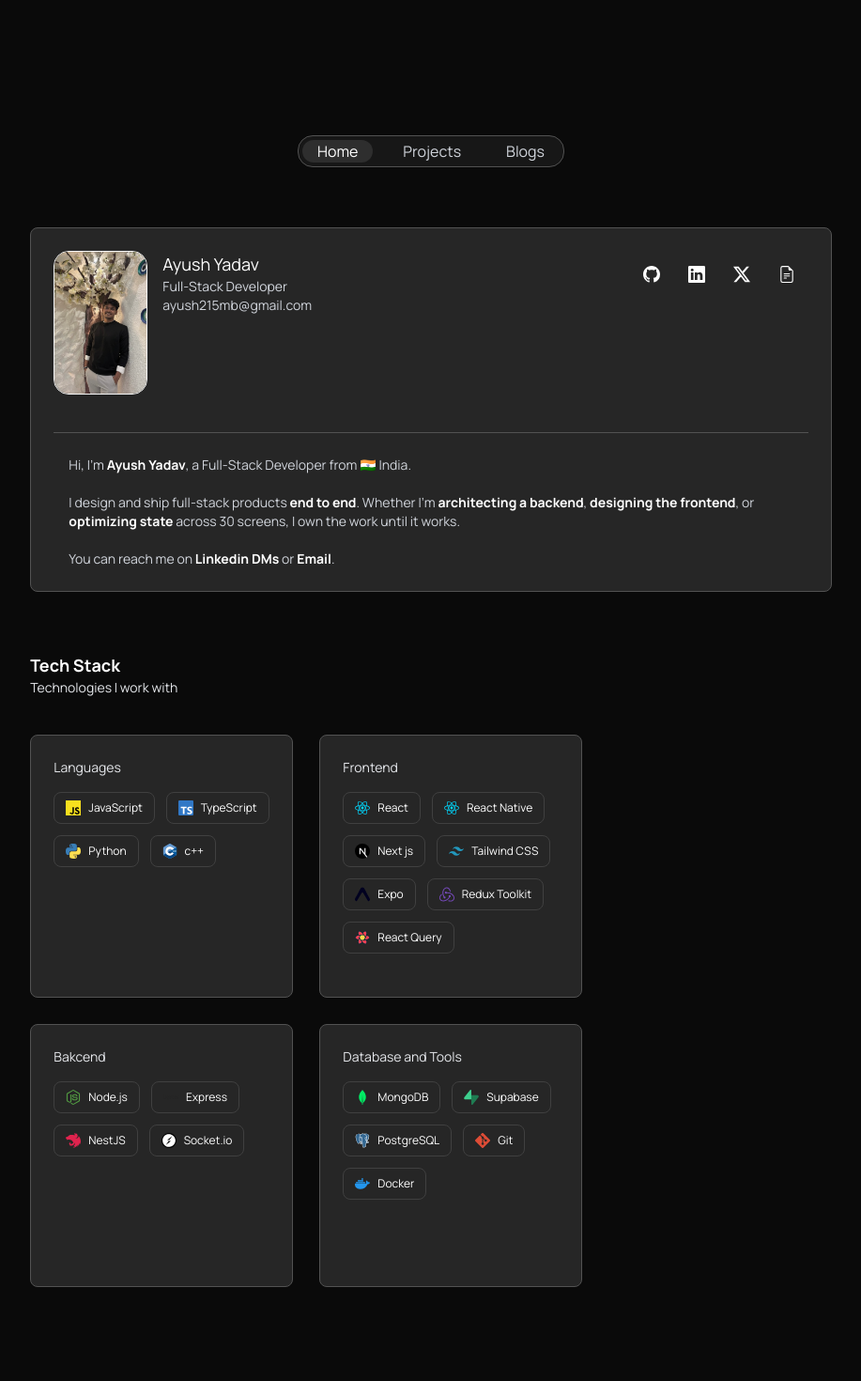
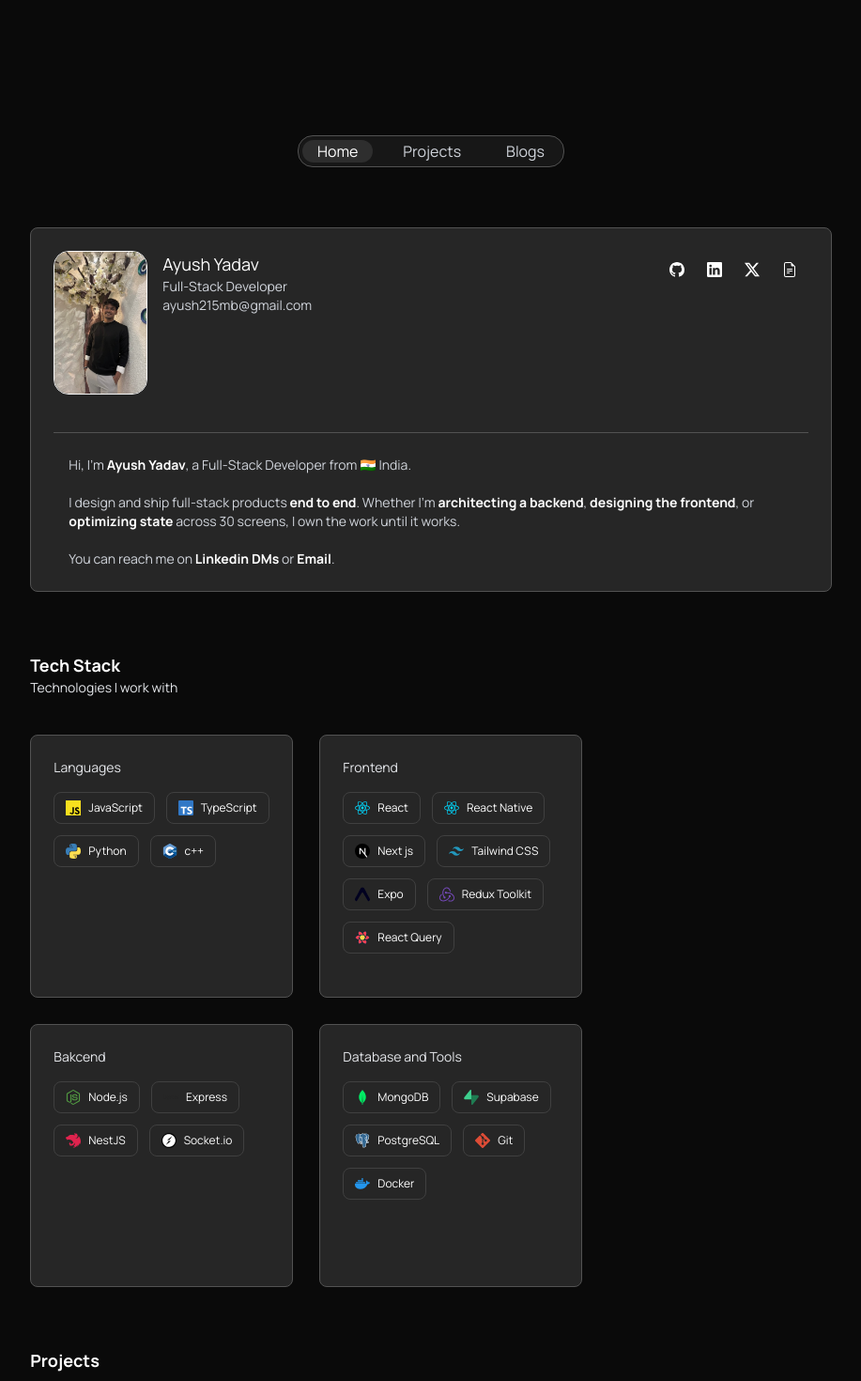
Before and after one commit to Ayush215mb/Ayush215mb-Portfolio, a Next.js app: page / in a window 1280 px wide. Shown: the top 1470 px of the page at 94% size, without its empty margins (181-1098 px from the left). Built offline with nearby package versions, Linux system fonts and the light colour scheme.

Commit message:
made it responsive

```diff
--- a/components/sections/TechStack.tsx
+++ b/components/sections/TechStack.tsx
@@ -6,7 +6,7 @@ import { DatabaseAndTools } from "../ui/dbandtools";
 
 const TechStack = () => {
   return (
-    <div className="w-2/3">
+    <section className="w-2/3">
       <p className="text-lg font-bold text-white">Tech Stack</p>
       <p className="text-sm text-gray-200">Technologies I work with</p>
 
@@ -16,7 +16,7 @@ const TechStack = () => {
         <TechBox heading="Bakcend" Techs={Backend} />
         <TechBox heading="Database and Tools" Techs={DatabaseAndTools} />
       </div>
-    </div>
+    </section>
   );
 };
 
--- a/components/sections/hero.tsx
+++ b/components/sections/hero.tsx
@@ -3,16 +3,17 @@ import Image from "next/image";
 import { socials } from "@/components/ui/socials";
 export default function Hero() {
   return (
-    <BgCard className="w-2/3 ">
-      <div className="flex justify-between mb-10 ">
-        <div className="flex gap-4 items-start">
+    <section className="w-2/3">
+      <BgCard className=" ">
+        <div className="flex md:justify-between mb-10  flex-col md:flex-row">
+          <div className="flex gap-4 md:items-start flex-col md:flex-row items-center">
             <Image
               width={100}
               height={100}
               loading="eager"
               src="/AyushYadav.jpeg"
               alt="User_image"
-            className="border border-neutral-100 rounded-2xl"
+              className="border border-neutral-100 rounded-2xl lg:max-w-md sm:max-w-sm max-w-xs  "
             />
             <div className="text-white">
               <p className="text-lg text-bold">Ayush Yadav</p>
@@ -20,11 +21,11 @@ export default function Hero() {
               <p className="text-sm text-gray-300 "> ayush215mb@gmail.com </p>
             </div>
           </div>
-        <div className="flex ">
+          <div className="flex justify-center m ">
             {socials.map((social) => {
               return (
                 <a key={social.link} href={social.link} target="_blank">
-                <span className="hover:bg-neutral-800 flex p-4 max-h-12 cursor-pointer justify-center items-center ">
+                  <span className="hover:bg-neutral-700 flex p-3 rounded-lg max-h-12 cursor-pointer justify-center items-center ">
                     <p className="text-white size-4 "> {social.icon()}</p>
                   </span>
                 </a>
@@ -44,9 +45,10 @@ export default function Hero() {
             I design and ship full-stack products{" "}
             <span className="text-white font-bold">end to end</span>. Whether
             I&apos;m{" "}
-          <span className="text-white font-bold">architecting a backend</span>,{" "}
-          <span className="text-white font-bold">designing the frontend</span>,
-          or <span className="text-white font-bold">optimizing state</span>{" "}
+            <span className="text-white font-bold">architecting a backend</span>
+            ,{" "}
+            <span className="text-white font-bold">designing the frontend</span>
+            , or <span className="text-white font-bold">optimizing state</span>{" "}
             across 30 screens, I own the work until it works.
           </p>
           <br />
@@ -65,5 +67,6 @@ export default function Hero() {
           </p>
         </div>
       </BgCard>
+    </section>
   );
 }
--- /dev/null
+++ b/components/sections/projects.tsx
@@ -0,0 +1,9 @@
+const Projects = () => {
+  return (
+    <section className="w-2/3">
+      <p className="text-lg text-white font-bold">Projects</p>
+    </section>
+  );
+};
+
+export default Projects;
--- a/components/ui/TechBox.tsx
+++ b/components/ui/TechBox.tsx
@@ -18,7 +18,7 @@ const TechBox = ({
             return (
               <span
                 key={Tech.name}
-                className="flex gap-2 border-neutral-700 border px-3 py-2 w-fit rounded-lg  "
+                className="flex gap-2 border-neutral-700 border px-3 py-2 w-fit rounded-lg hover:bg-neutral-700 hover:border-neutral-600 cursor-default "
               >
                 {Tech.svg()}
                 <p className="text-white text-xs text-nowrap">{Tech.name}</p>
--- a/components/ui/socials.tsx
+++ b/components/ui/socials.tsx
@@ -17,22 +17,22 @@ export const socials: social[] = [
     name: "Github",
     link: "https://github.com/Ayush215mb",
     icon: () => {
-      return <BsGithub size={18} />;
+      return <BsGithub />;
     },
   },
   {
     name: "Linkedin",
     link: "https://www.linkedin.com/in/ayush215mb/",
-    icon: () => <BsLinkedin size={18} />,
+    icon: () => <BsLinkedin />,
   },
   {
     name: "Twitter",
     link: "https://x.com/Glevoidd",
-    icon: () => <BsTwitterX size={18} />,
+    icon: () => <BsTwitterX />,
   },
   {
     name: "Resume",
     link: "https://drive.google.com/file/d/1suxUsgwERKwUrb5P22r5721UzOnvEGMo/view",
-    icon: () => <BsFileEarmarkText size={18} />,
+    icon: () => <BsFileEarmarkText />,
   },
 ];
--- a/pages/home.tsx
+++ b/pages/home.tsx
@@ -1,12 +1,14 @@
 import Hero from "@/components/sections/hero";
+import Projects from "@/components/sections/projects";
 import TechStack from "@/components/sections/TechStack";
 
 const Homepage = () => {
   return (
-    <section className="flex justify-center items-center flex-col gap-16">
+    <div className="flex justify-center items-center flex-col gap-16">
       <Hero />
       <TechStack />
-    </section>
+      <Projects />
+    </div>
   );
 };
 
```
Lines whose indentation alone changed are shown as unchanged.
